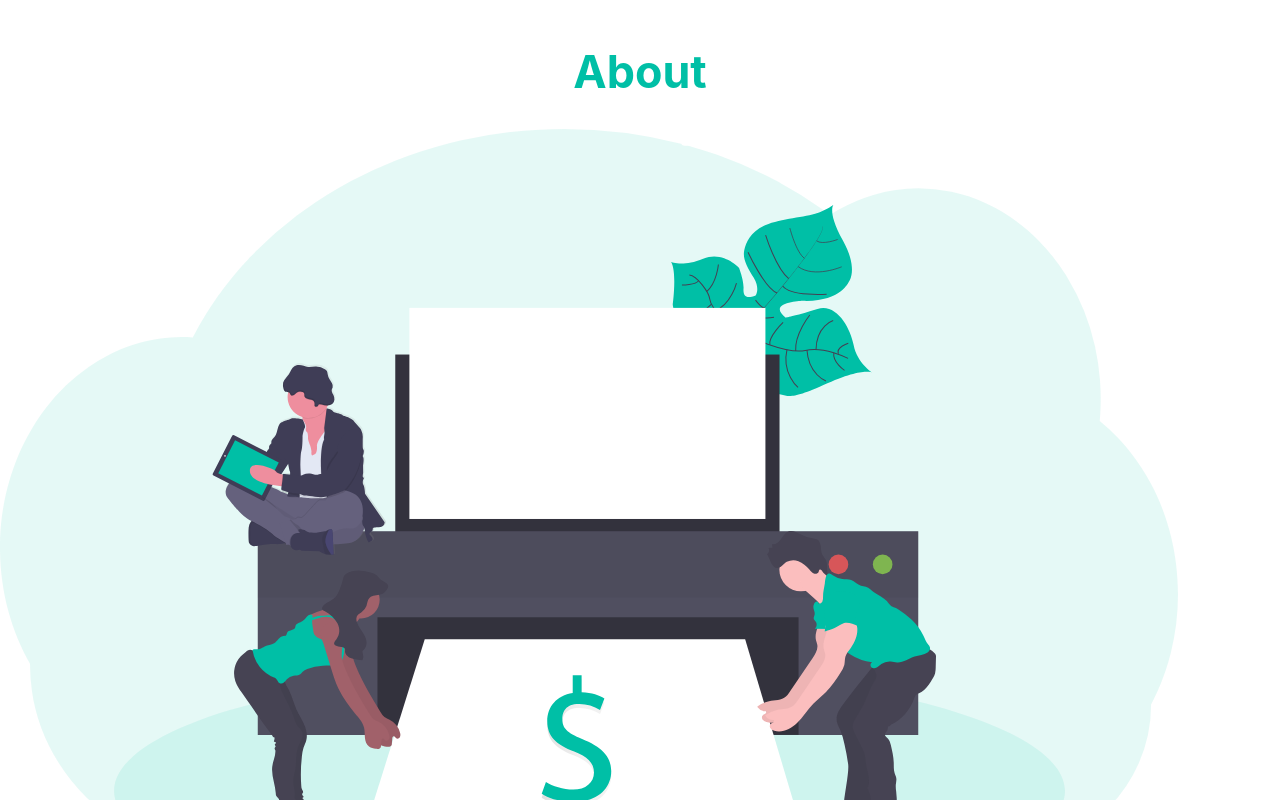
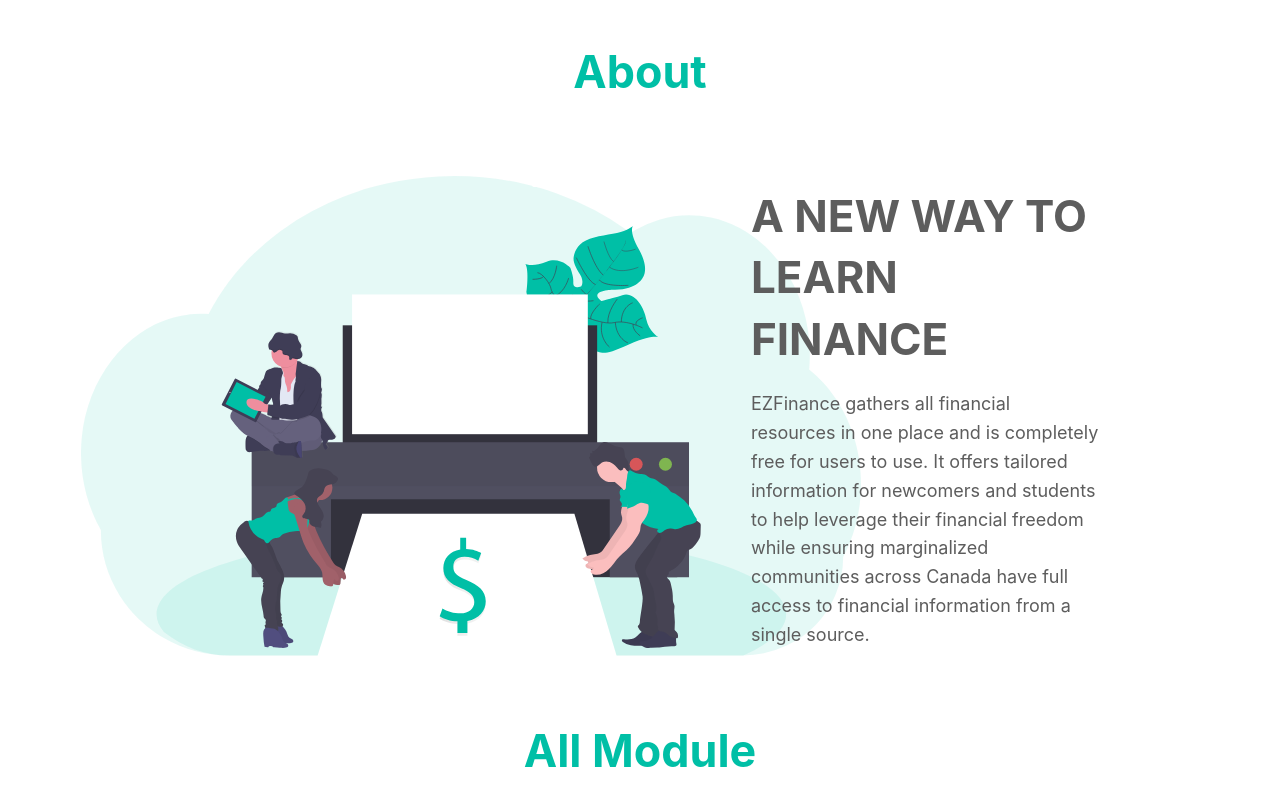
Before and after one commit to abhishekpatelmc/hacksix, a React (Create React App) app: page / in a window 1280 px wide. Shown: the part 580-1380 px from the top of the page. Built offline with nearby package versions, Linux system fonts and the light colour scheme.

Commit message:
final commit

```diff
--- a/src/components/About/About.css
+++ b/src/components/About/About.css
@@ -9,3 +9,42 @@
 .Heading h1 {
   text-align: center;
 }
+
+.MainContainer {
+  display: flex;
+  justify-content: space-evenly;
+  margin-top: 6%;
+  align-items: center;
+}
+
+.Info {
+  width: 35%;
+  float: left;
+  margin-left: 6%;
+}
+
+.Info h1 {
+  font-size: 44px;
+  margin: 0 0 20px;
+  line-height: 1.4;
+  color: #5d5d5d;
+}
+
+.Info p {
+  margin: 0;
+  padding-right: 100px;
+  line-height: 1.6;
+  font-size: 18px;
+  color: #5d5d5d;
+}
+
+.Image {
+  width: 40%;
+  float: right;
+  /* align-items: center;
+  justify-content: right; */
+}
+
+.Image img {
+  height: 60vh;
+}
--- a/src/components/About/About.js
+++ b/src/components/About/About.js
@@ -13,8 +13,16 @@ const About = () => {
           <img src={aboutImg} alt="about" />
         </div>
         <div className="Info">
+          <h1>
+            A NEW WAY TO LEARN <br />
+            FINANCE
+          </h1>
           <p>
-            Lorem ipsum dolor sit amet consectetur adipisicing elit. Quisquam,
+            EZFinance gathers all financial resources in one place and is
+            completely free for users to use. It offers tailored information for
+            newcomers and students to help leverage their financial freedom
+            while ensuring marginalized communities across Canada have full
+            access to financial information from a single source.
           </p>
         </div>
       </div>
--- a/src/components/AllMoules/AllModule.css
+++ b/src/components/AllMoules/AllModule.css
@@ -18,7 +18,7 @@
 }
 .container::-webkit-scrollbar {
   /* display: none; */
-  background: var(--green);
+  background: #dadada;
   border-radius: 20px;
 }
 
--- a/src/pages/OptionPage/OptionPage.js
+++ b/src/pages/OptionPage/OptionPage.js
@@ -10,7 +10,9 @@ const OptionPage = () => {
         <Link to="/Timeline">
           <button>Student</button>
         </Link>
-        <button>New Comer</button>
+        <Link to="/Timeline">
+          <button>New Comer</button>
+        </Link>
       </div>
     </div>
   );
```
